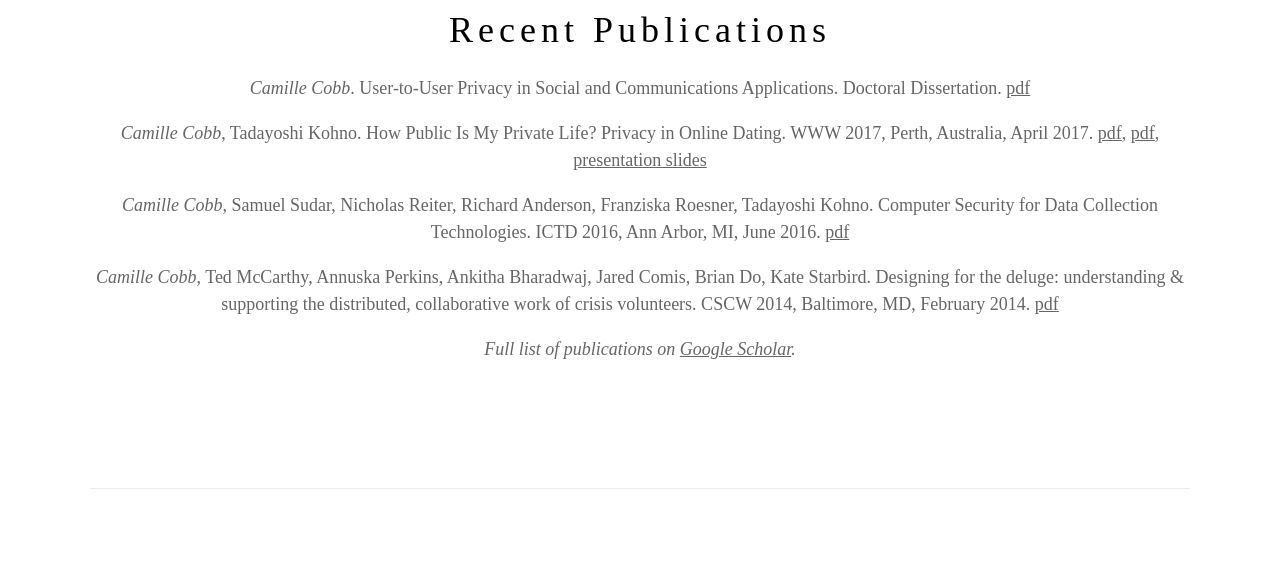
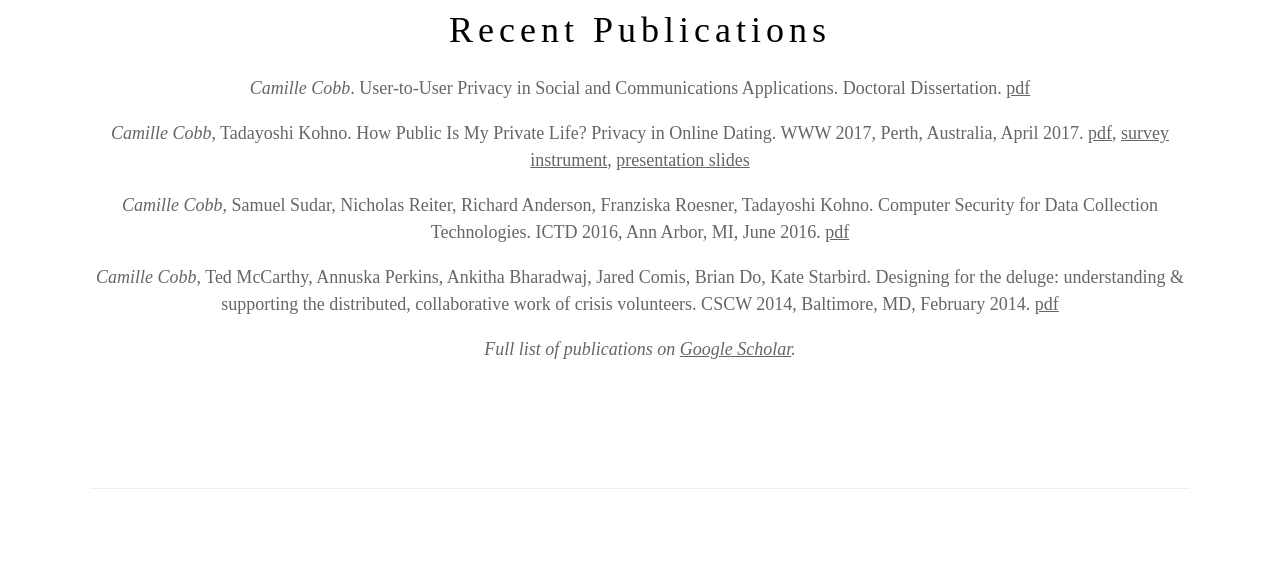
Before and after one commit to cobbc12/webpage, a plain HTML site: page index.html in a window 1280 px wide. Shown: the part 1038-1601 px from the top of the page. Drawn offline with Linux system fonts and the light colour scheme.

Commit message:
Update index.html

```diff
--- a/index.html
+++ b/index.html
@@ -69,7 +69,7 @@ h1,h2,h3,h4,h5,h6 {
     <p class="w3-large w3-opacity w3-center"> <i>Camille Cobb</i>. User-to-User Privacy in Social and Communications Applications. Doctoral Dissertation. <a href="https://camillec.com/cobb_dissertation.pdf" target="_blank">pdf</a></p>
 
 
-    <p class="w3-large w3-opacity w3-center"> <i>Camille Cobb</i>, Tadayoshi Kohno. How Public Is My Private Life? Privacy in Online Dating. WWW 2017, Perth, Australia, April 2017. <a href="https://homes.cs.washington.edu/~cobbc12/publications/WWW2017_OnlineDating.pdf" target="_blank">pdf</a>, <a href="https://homes.cs.washington.edu/~cobbc12/publications/HowPublicIsMyPrivateLife_SurveyInstrument.pdf" target="_blank">pdf</a>, <a href="https://homes.cs.washington.edu/~cobbc12/publications/cobb_kohno_www2017_presentationSlides.pdf" target="_blank">presentation slides</a> </p>
+    <p class="w3-large w3-opacity w3-center"> <i>Camille Cobb</i>, Tadayoshi Kohno. How Public Is My Private Life? Privacy in Online Dating. WWW 2017, Perth, Australia, April 2017. <a href="https://homes.cs.washington.edu/~cobbc12/publications/WWW2017_OnlineDating.pdf" target="_blank">pdf</a>, <a href="https://homes.cs.washington.edu/~cobbc12/publications/HowPublicIsMyPrivateLife_SurveyInstrument.pdf" target="_blank">survey instrument</a>, <a href="https://homes.cs.washington.edu/~cobbc12/publications/cobb_kohno_www2017_presentationSlides.pdf" target="_blank">presentation slides</a> </p>
 
     <p class="w3-large w3-opacity w3-center"> <i>Camille Cobb</i>, Samuel Sudar, Nicholas Reiter, Richard Anderson, Franziska Roesner, Tadayoshi Kohno. Computer Security for Data Collection Technologies. ICTD 2016, Ann Arbor, MI, June 2016. <a href="https://homes.cs.washington.edu/~cobbc12/publications/ICTD2016_SecurityForDataCollection.pdf" target="_blank">pdf</a> </p>
 
```
